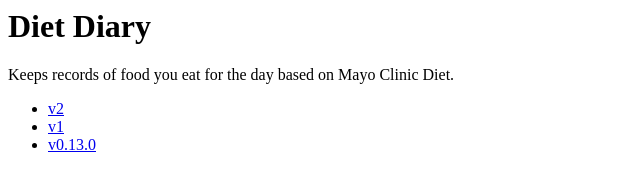
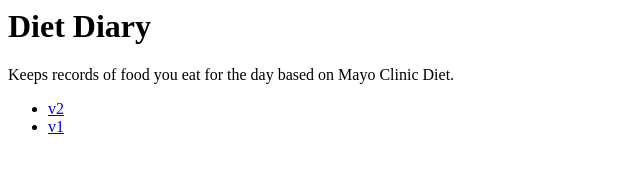
Before and after one commit to ZengLawrence/ZengLawrence.github.io, a plain HTML site: page index.html in a window 1280 px wide. Shown: the full height of the page, 0-640 px from the left. Drawn offline with Linux system fonts and the light colour scheme.

Commit message:
deprecate 0.13.0 version

```diff
--- a/index.html
+++ b/index.html
@@ -8,8 +8,5 @@
     <li>
       <a href="./project/diet-diary/v1">v1</a>
     </li>
-    <li>
-      <a href="./diet-diary">v0.13.0</a>
-    </li>
   </ul>
 </html>
```
